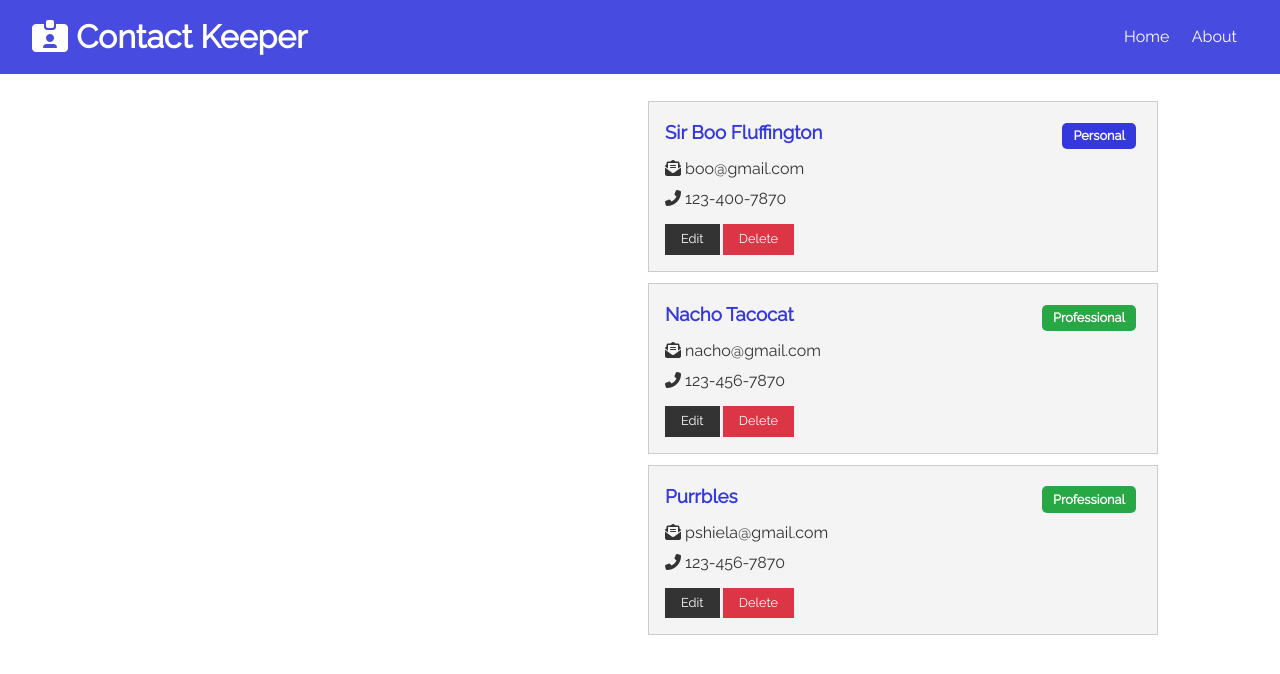
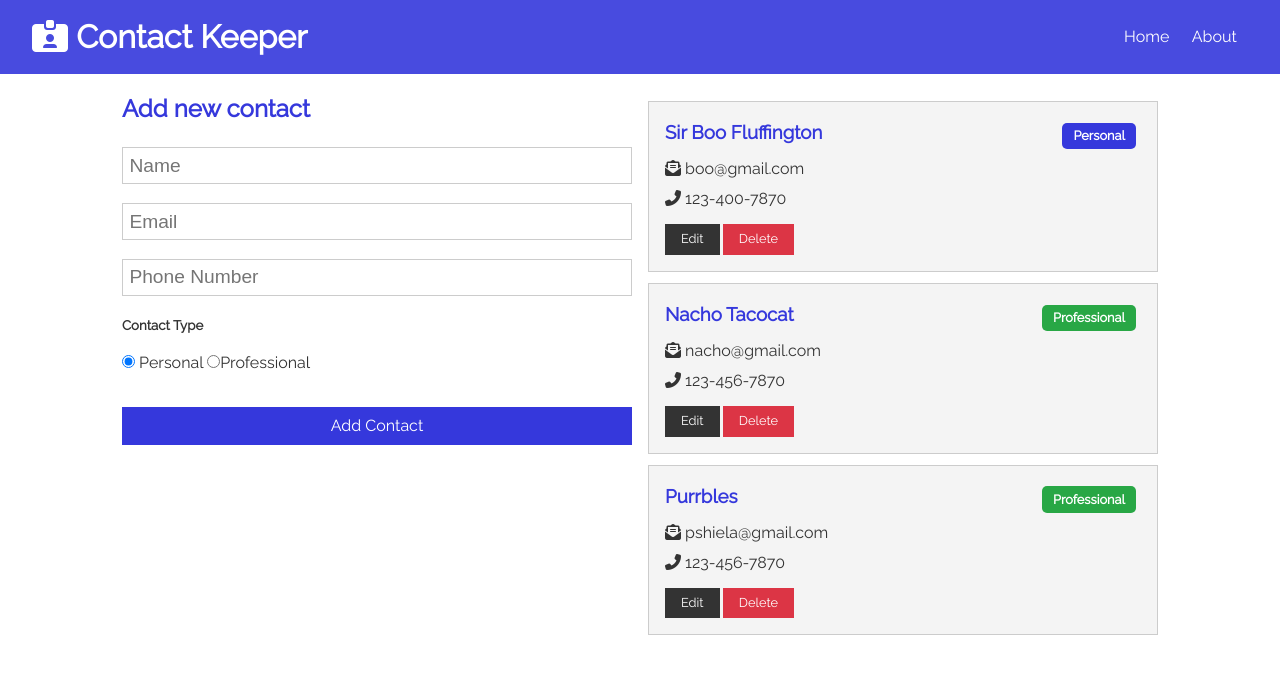
Before and after one commit to smwillson/ContactsKeeper-App, a React (Create React App) app in the folder client/: page / in a window 1280 px wide. Shown: the top 674 px of the page. Built offline with nearby package versions, Linux system fonts and the light colour scheme.

Commit message:
Added ContactForm component

```diff
--- /dev/null
+++ b/client/src/components/contacts/ContactForm.js
@@ -0,0 +1,67 @@
+import React, { useState } from "react";
+
+const ContactForm = () => {
+  const [contact, setContact] = useState({
+    name: "",
+    email: "",
+    phone: "",
+    type: "personal",
+  });
+
+  const { name, email, phone, type } = contact;
+  const onChange = (event) =>
+    setContact({
+      ...contact,
+      [event.target.name]: event.target.value,
+    });
+  return (
+    <form>
+      <h2 className='text-primary'>Add new contact</h2>
+      <input
+        type='text'
+        placeholder='Name'
+        name='name'
+        value={name}
+        onChange={onChange}
+      />
+      <input
+        type='email'
+        placeholder='Email'
+        name='email'
+        value={email}
+        onChange={onChange}
+      />
+      <input
+        type='text'
+        placeholder='Phone Number'
+        name='phone'
+        value={phone}
+        onChange={onChange}
+      />
+      <h5> Contact Type </h5>
+      <input
+        type='radio'
+        name='type'
+        value='personal'
+        checked={type === "personal"}
+      />{" "}
+      Personal{" "}
+      <input
+        type='radio'
+        name='type'
+        value='professional'
+        checked={type === "professional"}
+      />
+      Professional
+      <div>
+        <input
+          type='submit'
+          value='Add Contact'
+          className='btn btn-primary btn-block'
+        ></input>
+      </div>
+    </form>
+  );
+};
+
+export default ContactForm;
--- a/client/src/components/pages/Home.js
+++ b/client/src/components/pages/Home.js
@@ -1,10 +1,14 @@
 import React from "react";
+import ContactForm from "../contacts/ContactForm";
 import Contacts from "../contacts/Contacts";
 
 const Home = () => {
   return (
     <div className='grid-2'>
-      <div>{/** form */}</div>
+      <div>
+        {" "}
+        <ContactForm />
+      </div>
       <div>
         <Contacts />
       </div>
```
